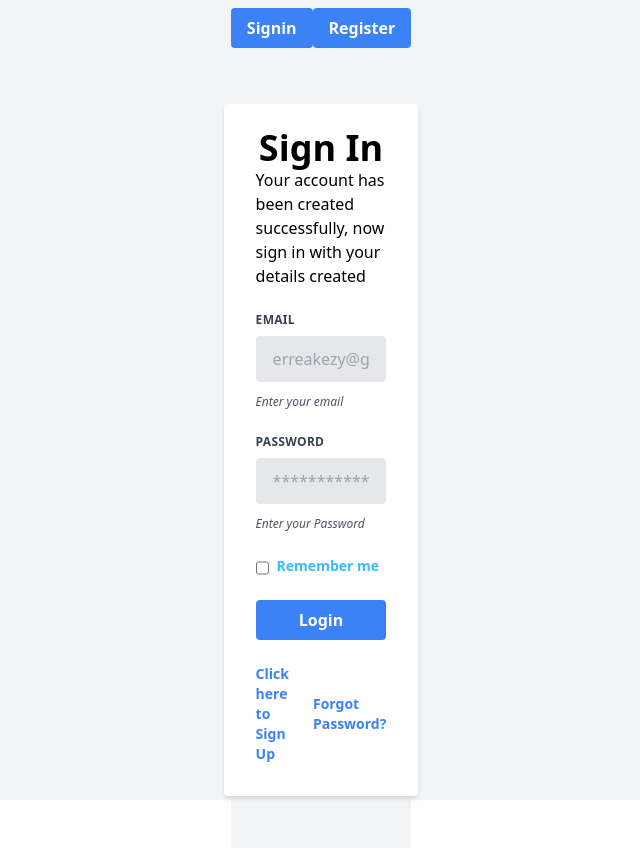
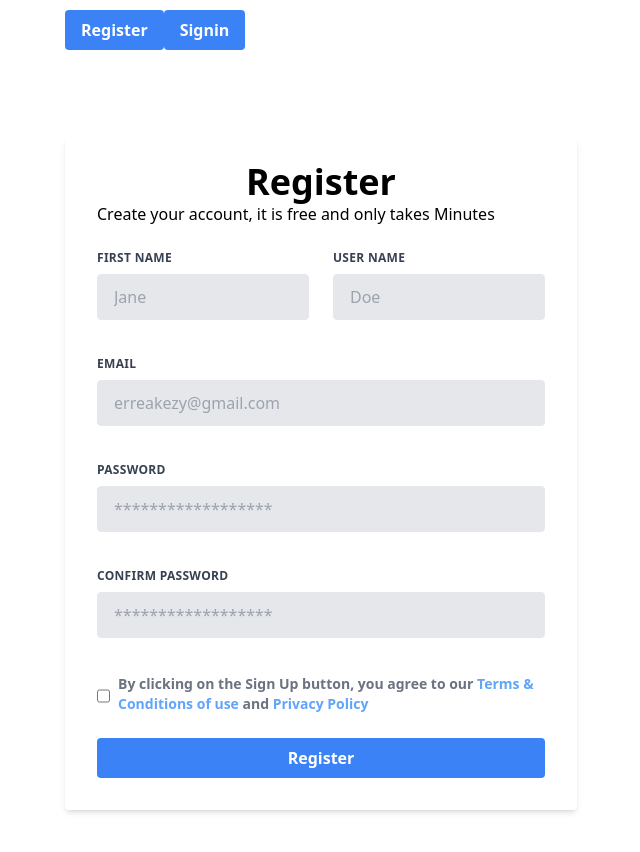
Before and after one commit to errea/Orange-checkout-App, a Nuxt app: page / in a window 1280 px wide. Shown: the top 852 px of the page, without its empty margins (319-959 px from the left). Built offline with nearby package versions, Linux system fonts and the light colour scheme.

Commit message:
UPDATE: validation on signup form compoments using validator

```diff
--- a/components/HomePage.vue
+++ b/components/HomePage.vue
@@ -1,35 +1,35 @@
 <template>
- <div class="relative flex items-top justify-center min-h-screen bg-gray-100 sm:items-center sm:pt-0">
-    <div class="absolute justify-center top-2">
-      <button
+<div class="px-2 sm:px-4 py-2.5 dark:bg-gray-800">
+  <div class="container flex flex-wrap justify-center items-center mx-auto">
+    <div class="w-full md:block md:w-auto">
+          <button
+      class="bg-blue-500 hover:bg-blue-700 text-white font-bold py-2 px-4 rounded focus:outline-none focus:shadow-outline"
+      @click.prevent='setComponent("signup")'
+      >
+      Register
+			</button>
+       <button
       class="bg-blue-500 hover:bg-blue-700 text-white font-bold py-2 px-4 rounded focus:outline-none focus:shadow-outline"
       @click.prevent='setComponent("signin")'
       >
       Signin
 			</button>
-			<button
-      class="bg-blue-500 hover:bg-blue-700 text-white font-bold py-2 px-4 rounded focus:outline-none focus:shadow-outline"
-      @click.prevent='setComponent("signup")'
-      >
-      Register
-			</button>
-      <transition name='form' mode='out-in'>
+       <transition name='form' mode='out-in'>
 			<keep-alive>
 				 <component
          :is="currentComponent"
-         :feedback='feedback'
 				 @signup-form='handleForm' @signin-form='handleForm'>
          </component>
 			</keep-alive>
 	  </transition>
-	  </div>
- </div>
+    </div>
+  </div>
+</div>
 </template>
 
 <script>
 import SignUpForm from '~/components/SignUpForm';
 import SignInForm from '~/components/SignInForm';
-
 export default {
   name: 'HomePage',
    components: {
@@ -38,8 +38,7 @@ export default {
   },
     data () {
         return {
-            feedback:{},
-            currentComponent:'signin'
+            currentComponent:'signup'
          }
     },
     methods: {
@@ -49,9 +48,9 @@ export default {
                 this.setComponent('feedback')
             }, 280)
         },
-        // isDisabled (btnName) {
-        //     return (this.currentComponent === btnName)
-        // },
+        isDisabled (btnName) {
+            return (this.currentComponent === btnName)
+        },
         setComponent(componentName) {
             if (this.currentComponent !== componentName) {
                 this.currentComponent = componentName
--- a/components/SignInForm.vue
+++ b/components/SignInForm.vue
@@ -1,7 +1,7 @@
 <template>
 
-<div class="relative flex items-top justify-center min-h-screen bg-gray-100 sm:items-center sm:pt-0">
-    <div class="absolute justify-center top-2">
+<div class="relative flex items-top justify-center min-h-screen sm:items-center sm:pt-0">
+    <div class="justify-center top-2">
       <form
   class="w-full max-w-lg bg-white shadow-md rounded px-8 pt-6 pb-8 mt-12"
   @submit.prevent="submitForm"
@@ -26,7 +26,7 @@
       <label class="block uppercase tracking-wide text-gray-700 text-xs font-bold mb-2" for="grid-password">
         Password
       </label>
-      <input id="grid-password" v-model="user.password" class="appearance-none block w-full bg-gray-200 text-gray-700 border border-gray-200 rounded py-3 px-4 mb-3 leading-tight focus:outline-none focus:bg-white focus:border-gray-500" autocomplete="on" type="password" required placeholder="******************">
+      <input id="grid-password" v-model="user.password" class="appearance-none block w-full bg-gray-200 text-gray-700 border border-gray-200 rounded py-3 px-4 mb-3 leading-tight focus:outline-none focus:bg-white focus:border-gray-500" type="password" required placeholder="******************">
       <p class="text-gray-600 text-xs italic">Enter your Password</p>
     </div>
   </div>
--- a/components/SignUpForm.vue
+++ b/components/SignUpForm.vue
@@ -1,9 +1,7 @@
 <template>
-<div class="relative flex items-top justify-center min-h-screen bg-gray-100 sm:items-center sm:pt-0">
-  <div class="absolute justify-center top-2">
-    <form
-          class="w-full max-w-lg bg-white shadow-md rounded px-8 pt-6 pb-8 mt-12"
-          @submit.prevent="registerUsersubmitForm()">
+<div class="relative flex items-top justify-center min-h-screen sm:items-center sm:pt-0">
+  <div class="justify-center top-2">
+    <form novalidate class="w-full max-w-lg bg-white shadow-md rounded px-8 pt-6 pb-8 mt-12" @submit.prevent="registerUsersubmitForm()">
         <div class="mb-6">
           <p class="flex justify-center font-bold text-4xl">
             Register
@@ -15,14 +13,14 @@
       <label class="block uppercase tracking-wide text-gray-700 text-xs font-bold mb-2" for="grid-first-name">
         First Name
       </label>
-      <input id="grid-first-name" v-model="firstName" class="appearance-none block w-full bg-gray-200 text-gray-700 border rounded py-3 px-4 mb-3 leading-tight focus:outline-none focus:bg-white" :class="`form-control ${errors.firstName ? 'is-invalid' : ''}`" type="text" placeholder="Jane" required>
+      <input id="grid-first-name" v-model="firstName" class="appearance-none block w-full bg-gray-200 text-gray-700 border rounded py-3 px-4 mb-3 leading-tight focus:outline-none focus:bg-white" :class="`form-control ${errors.firstName ? 'is-invalid' : ''}`" type="text" placeholder="Jane">
       <div class="text-red-600 text-xs italic">{{ errors.firstName }}</div>
       </div>
       <div class="w-full md:w-1/2 px-3">
       <label class="block uppercase tracking-wide text-gray-700 text-xs font-bold mb-2" for="grid-last-name">
         User Name
       </label>
-      <input id="grid-last-name" v-model="userName" class="appearance-none block w-full bg-gray-200 text-gray-700 border border-gray-200 rounded py-3 px-4 leading-tight focus:outline-none focus:bg-white focus:border-gray-500" :class="`form-control ${errors.userName ? 'is-invalid' : ''}`" type="text" placeholder="Doe" required>
+      <input id="grid-last-name" v-model="userName" class="appearance-none block w-full bg-gray-200 text-gray-700 border border-gray-200 rounded py-3 px-4 leading-tight focus:outline-none focus:bg-white focus:border-gray-500" :class="`form-control ${errors.userName ? 'is-invalid' : ''}`" type="text" placeholder="Doe">
       <div class="text-red-600 text-xs italic">{{ errors.userName }}</div>
       </div>
       </div>
@@ -31,7 +29,7 @@
       <label class="block uppercase tracking-wide text-gray-700 text-xs font-bold mb-2" for="grid-email">
         Email
       </label>
-      <input id="grid-email" v-model="email" class="appearance-none block w-full bg-gray-200 text-gray-700 border border-gray-200 rounded py-3 px-4 mb-3 leading-tight focus:outline-none focus:bg-white focus:border-gray-500" :class="`form-control ${errors.email ? 'is-invalid' : ''}`" type="email" required placeholder="erreakezy@gmail.com">
+      <input id="grid-email" v-model="email" class="appearance-none block w-full bg-gray-200 text-gray-700 border border-gray-200 rounded py-3 px-4 mb-3 leading-tight focus:outline-none focus:bg-white focus:border-gray-500" :class="`form-control ${errors.email ? 'is-invalid' : ''}`" type="email" placeholder="erreakezy@gmail.com">
       <div class="text-red-600 text-xs italic">{{ errors.email }}</div>
       </div>
       </div>
@@ -40,7 +38,7 @@
       <label class="block uppercase tracking-wide text-gray-700 text-xs font-bold mb-2" for="grid-password">
         Password
       </label>
-      <input id="grid-password" v-model="password" class="appearance-none block w-full bg-gray-200 text-gray-700 border border-gray-200 rounded py-3 px-4 mb-3 leading-tight focus:outline-none focus:bg-white focus:border-gray-500" :class="`form-control ${errors.password ? 'is-invalid' : ''}`" autocomplete="on" type="password" placeholder="******************" required>
+      <input id="grid-password" v-model="password" class="appearance-none block w-full bg-gray-200 text-gray-700 border border-gray-200 rounded py-3 px-4 mb-3 leading-tight focus:outline-none focus:bg-white focus:border-gray-500" :class="`form-control ${errors.password ? 'is-invalid' : ''}`" type="password" placeholder="******************">
       <!-- <p v-if="passwordErr" class="text-red-600 text-xs italic"> Password must be at least seven characters long </p> -->
       <div class="text-red-600 text-xs italic">{{ errors.password }}</div>
       </div>
@@ -50,7 +48,7 @@
       <label class="block uppercase tracking-wide text-gray-700 text-xs font-bold mb-2" for="grid-password">
         Confirm Password
       </label>
-      <input id="grid-passwordChck" v-model="passwordChck" class="appearance-none block w-full bg-gray-200 text-gray-700 border border-gray-200 rounded py-3 px-4 mb-3 leading-tight focus:outline-none focus:bg-white focus:border-gray-500" :class="`form-control ${errors.passwordChck ? 'is-invalid' : ''}`" autocomplete="on" type="password" required placeholder="******************">
+      <input id="grid-passwordChck" v-model="passwordChck" class="appearance-none block w-full bg-gray-200 text-gray-700 border border-gray-200 rounded py-3 px-4 mb-3 leading-tight focus:outline-none focus:bg-white focus:border-gray-500" :class="`form-control ${errors.passwordChck ? 'is-invalid' : ''}`" autocomplete="on" type="password" placeholder="******************">
       <div class="text-red-600 text-xs italic">{{ errors.passwordChck }}</div>
       </div>
       </div>
@@ -86,11 +84,13 @@ export default {
                 password:'',
                 passwordChck:'',
                 terms: false,
+                errors: {},
+                users: [],
         }
     },
   //   watch: {
   //   user: {
-  //     handler(newUser, oldUser) {
+  //     handler(newUser) {
   //     localStorage.user = JSON.stringify(newUser);
   //   },
   //   deep: true
@@ -135,6 +135,7 @@ export default {
         this.email = "";
         this.password = "";
         this.passwordChck = "";
+        this.terms = "";
         // this.$router.push("/login");
       }
         }
--- a/nuxt.config.js
+++ b/nuxt.config.js
@@ -28,6 +28,8 @@ export default {
     '@nuxtjs/stylelint-module',
     // https://go.nuxtjs.dev/tailwindcss
     '@nuxtjs/tailwindcss',
+
+    '@nuxtjs/router',
   ],
 
   // Modules: https://go.nuxtjs.dev/config-modules
@@ -53,4 +55,9 @@ export default {
 
   // Build Configuration: https://go.nuxtjs.dev/config-build
   build: {},
+  generate: {
+    routes: [
+      '/'
+    ]
+  }
 }
--- a/package.json
+++ b/package.json
@@ -19,6 +19,7 @@
     "@nuxtjs/pwa": "^3.3.5",
     "core-js": "^3.19.3",
     "nuxt": "^2.15.8",
+    "validator": "^13.7.0",
     "vue": "^2.6.14",
     "vue-server-renderer": "^2.6.14",
     "vue-template-compiler": "^2.6.14",
@@ -28,6 +29,7 @@
     "@babel/eslint-parser": "^7.16.3",
     "@nuxtjs/eslint-config": "^8.0.0",
     "@nuxtjs/eslint-module": "^3.0.2",
+    "@nuxtjs/router": "^1.7.0",
     "@nuxtjs/stylelint-module": "^4.1.0",
     "@nuxtjs/tailwindcss": "^5.0.0-4",
     "@vue/test-utils": "^1.3.0",
--- a/pages/index.vue
+++ b/pages/index.vue
@@ -3,7 +3,12 @@
 </template>
 
 <script>
+import HomePage from '~/components/HomePage'
+
 export default {
   name: 'IndexPage',
+  components: {
+    HomePage,
+  },
 }
 </script>
--- a/validations/validateSignUpForm.js
+++ b/validations/validateSignUpForm.js
@@ -9,9 +9,21 @@ const validateSignUpForm = (data) => {
   if (localStorage.users) {
     let lsUsers = localStorage.users;
     lsUsers = JSON.parse(lsUsers);
+    const index1 = lsUsers.findIndex((user) => user.firstName === firstName);
     const index = lsUsers.findIndex((user) => user.userName === userName);
+    const index2 = lsUsers.findIndex((user) => user.email === email);
+    const index3 = lsUsers.findIndex((user) => user.password === password);
     if (index > -1) {
       errors.userName = "Username already exists!";
+    }
+    if (index1 > -1) {
+      errors.firstName = "First name already exists!";
+    }
+    if (index2 > -1) {
+      errors.email = "email already exists!";
+    }
+    if (index3 > -1) {
+      errors.password = "Password already exists!";
     }
   }
 
```
Also changed, not shown: 1 other file (tests, documents, lock files or other folders).
